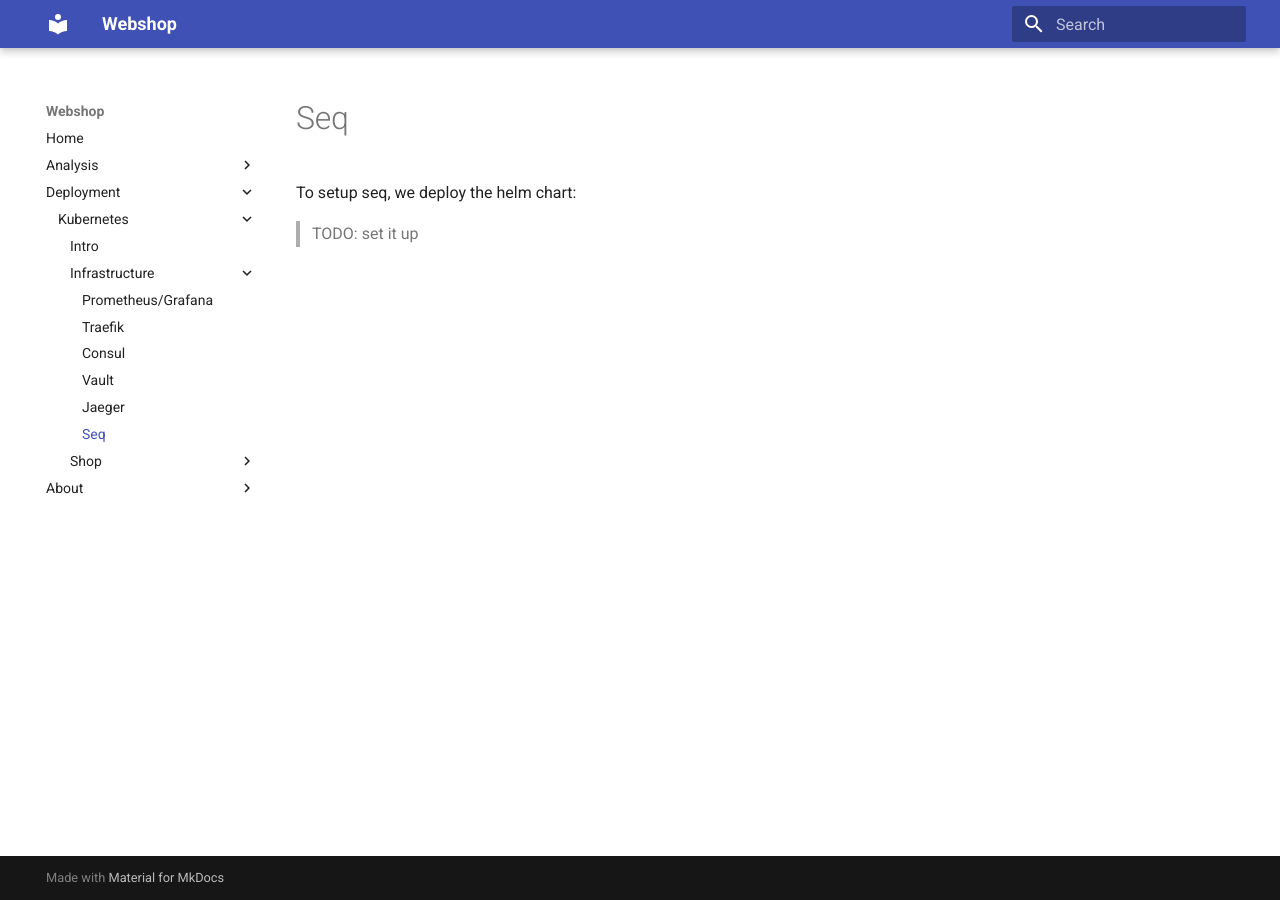
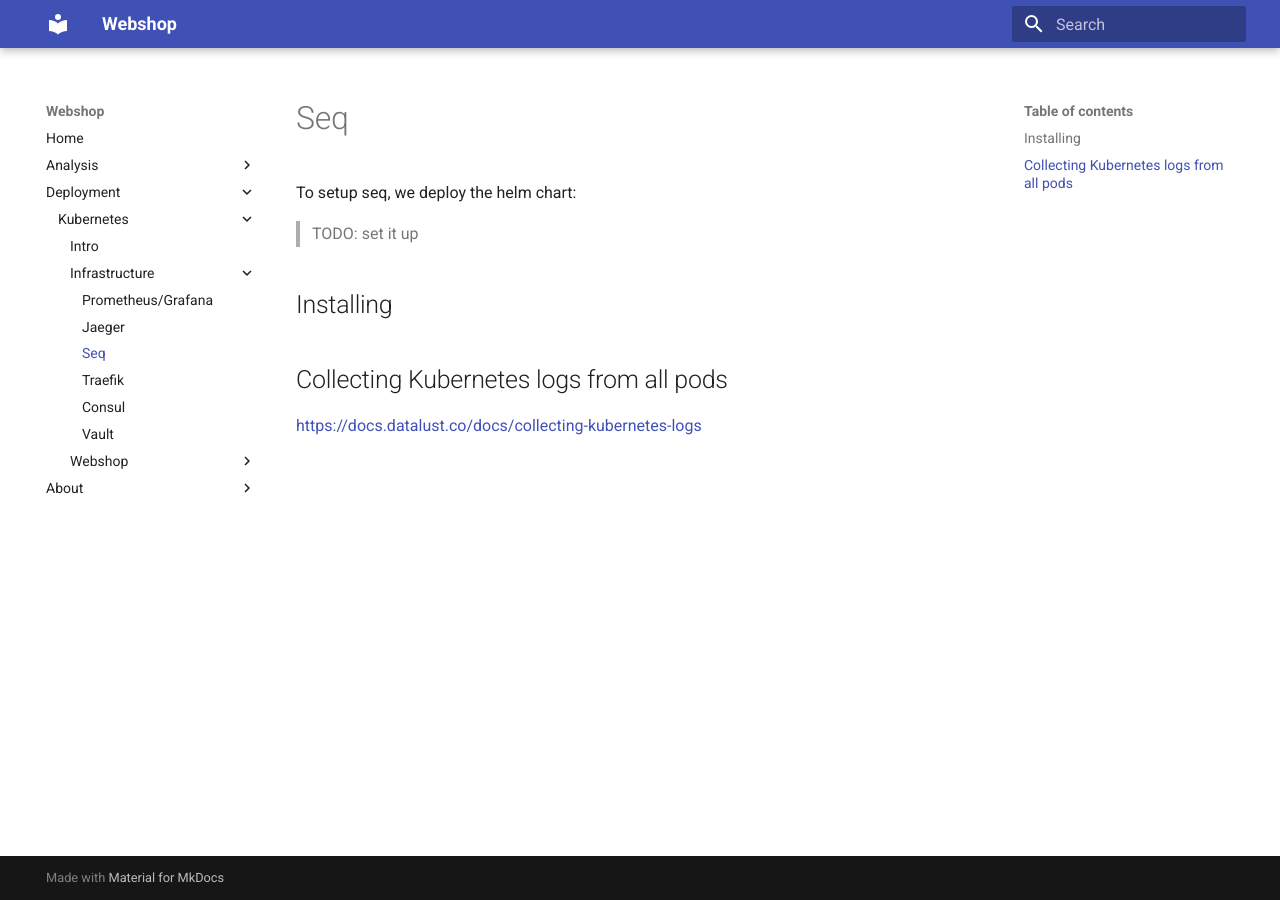
Before and after one commit to bravecobra/webshop-saga-masstransit, an MkDocs documentation site: the page built from docs/deployment/k8s/infrastructure/seq.md, in a window 1280 px wide. Built offline with MkDocs 1.6.1 and Material for MkDocs 9.7.7, drawn with Linux system fonts in a browser that asks for light colours.

Commit message:
Reordered docs menu

```diff
--- a/docs/deployment/k8s/infrastructure/seq.md
+++ b/docs/deployment/k8s/infrastructure/seq.md
@@ -3,3 +3,9 @@
 To setup seq, we deploy the helm chart:
 
 > TODO: set it up
+
+## Installing
+
+## Collecting Kubernetes logs from all pods
+
+[https://docs.datalust.co/docs/collecting-kubernetes-logs](https://docs.datalust.co/docs/collecting-kubernetes-logs)
--- a/mkdocs.yml
+++ b/mkdocs.yml
@@ -10,12 +10,12 @@ nav:
         - Intro: 'deployment/k8s/infrastructure/index.md'
         - Infrastructure:
           - Prometheus/Grafana: 'deployment/k8s/infrastructure/prometheus.md'
+          - Jaeger: 'deployment/k8s/infrastructure/jaeger.md'
+          - Seq: 'deployment/k8s/infrastructure/seq.md'
           - Traefik: 'deployment/k8s/infrastructure/traefik.md'
           - Consul: 'deployment/k8s/infrastructure/consul.md'
           - Vault: 'deployment/k8s/infrastructure/vault.md'
-          - Jaeger: 'deployment/k8s/infrastructure/jaeger.md'
-          - Seq: 'deployment/k8s/infrastructure/seq.md'
-        - Shop:
+        - Webshop:
           - Application: deployment/k8s/application/index.md
           - SQLServer: deployment/k8s/application/sqlserver.md
           - RabbitMQ: deployment/k8s/application/rabbitmq.md
```
Also changed, not shown: docs/deployment/k8s/infrastructure/prometheus.md (+2 -0 lines).
